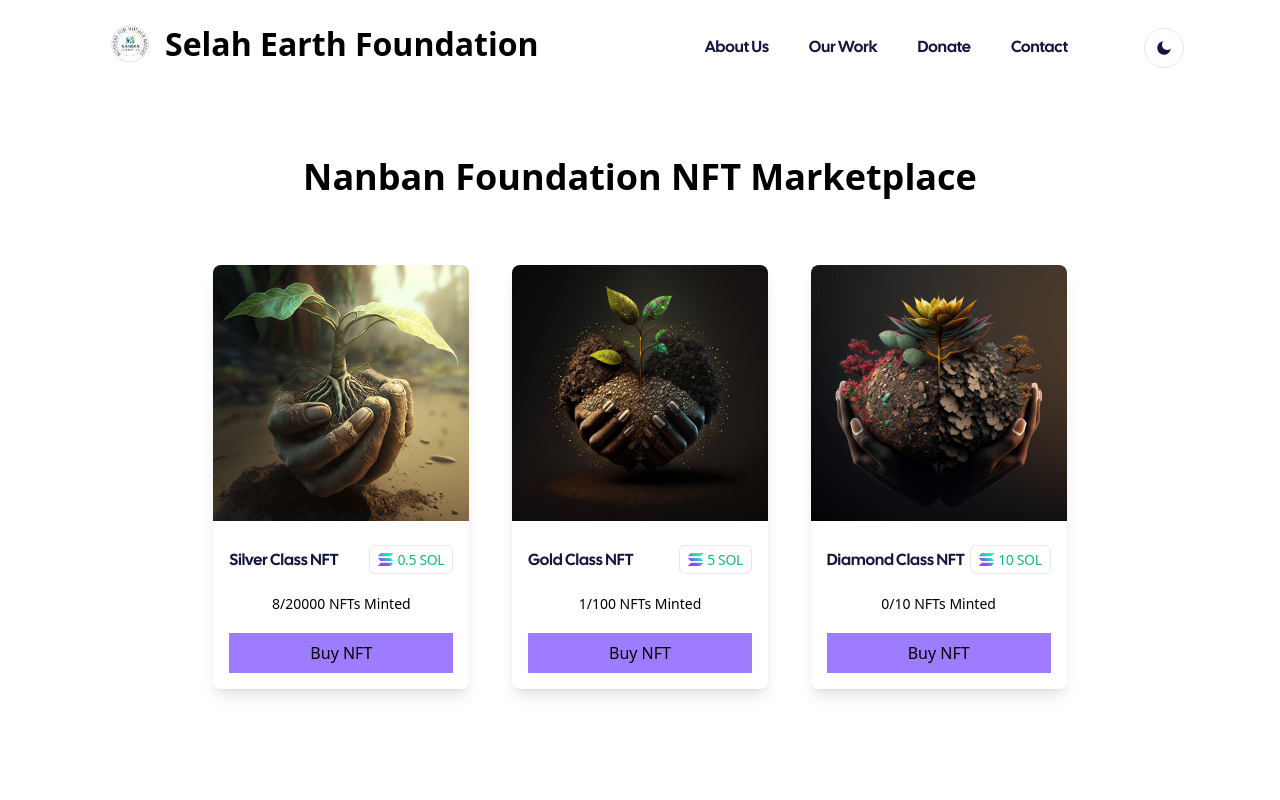
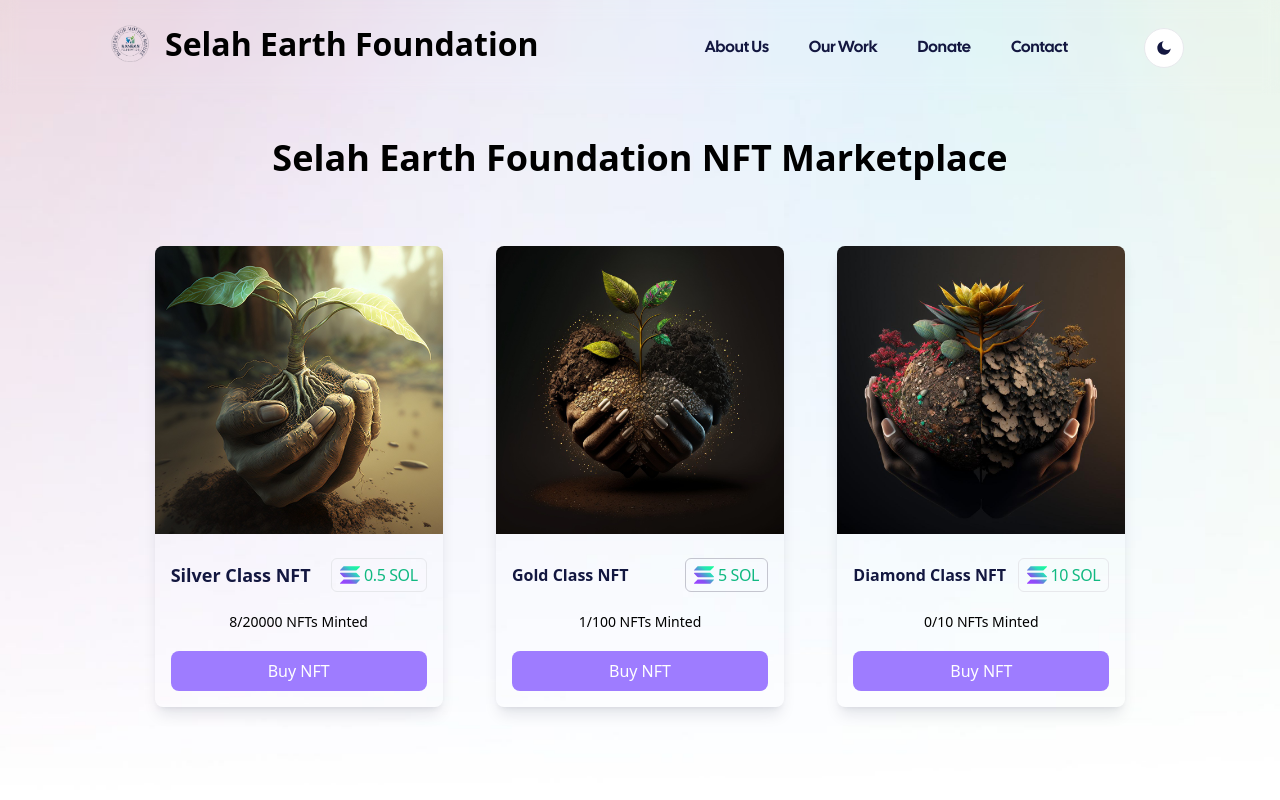
Before and after one commit to skdonepudi/nanban-website, a Next.js app: page /contribute in a window 1280 px wide. Shown: the top 800 px of the page. Built offline with nearby package versions, Linux system fonts and the light colour scheme.

Commit message:
Fix: Light mode for QR Code & Contribute page

```diff
--- a/components/backend/components/header/Header.jsx
+++ b/components/backend/components/header/Header.jsx
@@ -7,15 +7,8 @@
   return (
     <header className={styles.header}>
       <Head>
-        <title>NFT Vending Machine</title>
+        <title>Selah Earth Foundation</title>
       </Head>
-      <Image
-        src={HEADER_IMAGE}
-        width={1080}
-        height={100}
-        alt="Header"
-        priority
-      />
     </header>
   );
 };
--- a/components/backend/components/instruction/Instruction.module.scss
+++ b/components/backend/components/instruction/Instruction.module.scss
@@ -8,12 +8,14 @@
 	margin: 16px 0;
 	padding: 32px;
 	text-align: center;
+	color: white;
 }
 
 .instruction {
 	font-weight: 600;
 	line-height: 1.2;
 	margin: 0;
+	text-transform: none;
 }
 
 .step {
--- a/components/backend/components/poll-for-signature/PollForSignature.jsx
+++ b/components/backend/components/poll-for-signature/PollForSignature.jsx
@@ -31,13 +31,14 @@
         <QRCode qrCodeParams={qrCodeParams} />
       </ContentContainer>
 
-      <div className={styles.instructions}>
+      <div className="flex flex-col">
         <Instruction
           stepNumber={currentInstruction}
           stepText={INSTRUCTION_STEPS[currentInstruction - 1]}
         />
+        <SupportedWallets />
       </div>
-      <SupportedWallets />
+
       <CreditLine />
     </div>
   );
--- a/components/backend/components/poll-for-signature/PollForSignature.module.scss
+++ b/components/backend/components/poll-for-signature/PollForSignature.module.scss
@@ -10,7 +10,3 @@
 .codecontainer {
 	margin-bottom: 32px;
 }
-
-.instructions {
-	margin: 0 0 32px 0;
-}
--- a/components/backend/components/supported-wallets/SupportedWallets.jsx
+++ b/components/backend/components/supported-wallets/SupportedWallets.jsx
@@ -7,7 +7,7 @@
   return (
     <div className={styles["wallets"]}>
       <h3 className={styles["wallets-headline"]}>Supported Wallets</h3>
-      <div className={styles["wallets-logos"]}>
+      <div className="flex space-x-10">
         {SUPPORTED_WALLETS.map((wallet, i) => {
           return (
             <div
--- a/components/footer.jsx
+++ b/components/footer.jsx
@@ -6,7 +6,7 @@
     <>
       {/* <!-- Footer --> */}
 
-      <footer className="dark:bg-jacarta-900 page-footer p-6 bg-[#ededee]">
+      <footer className="dark:bg-jacarta-900 page-footer relative p-6 bg-[#ededee]">
         <div className="container">
           <div className="grid grid-cols-3 gap-x-7  md:gap-y-14 pt-12 pb-12 md:grid-cols-12">
             <div className="col-span-3 md:col-span-4">
--- a/lib/constants.js
+++ b/lib/constants.js
@@ -13,7 +13,7 @@
 };
 
 export const HEADER_IMAGE = "/images/header.png";
-export const ANIMATE_BACKGROUND = true;
+export const ANIMATE_BACKGROUND = false;
 
 export const HOME_HEADLINE = "";
 export const HOME_SUBHEAD = "";
@@ -23,7 +23,7 @@
 export const INSTRUCTION_STEPS = [
   "Scan the QR code with your mobile wallet",
   "Confirm the transaction on your mobile device",
-  "Receive an NFT in your wallet",
+  "You'll receive the NFT in your wallet.",
 ];
 
 export const SUPPORTED_WALLETS = [
--- a/pages/contribute.jsx
+++ b/pages/contribute.jsx
@@ -1,35 +1,41 @@
 import Link from "next/link";
-import data from '../count.json';
+import data from "../count.json";
+import Image from "next/image";
 export default function MainPage() {
   return (
     // A centerd div with 3 NFT images with their name, price and a link to their page
 
     <div className="flex flex-col items-center justify-center min-h-screen py-2 bg-gradient-to-r from-indigo-400 to-cyan-400">
       <main className="flex flex-col items-center justify-center w-full flex-1 px-20 text-center">
+        <picture className="pointer-events-none absolute inset-x-0 top-0 -z-10 dark:hidden">
+          <figure className="h-screen w-full">
+            <Image src="/images/gradient.jpg" alt="gradient" layout="fill" />
+          </figure>
+        </picture>
         <h1 className="text-4xl my-10 text-center font-bold">
-          <a> Nanban Foundation NFT Marketplace</a>
+          <a> Selah Earth Foundation NFT Marketplace</a>
         </h1>
 
-        <div className="flex flex-wrap items-center justify-around max-w-4xl mt-6 sm:w-full ">
+        <div className="flex flex-wrap items-center justify-around max-w-5xl mt-6 sm:w-full ">
           <Link href={{ pathname: "/home2", query: { cls: "Silver" } }}>
-            <div className="bg-gray-800 rounded-lg shadow-lg overflow-hidden">
+            <div className="bg-gray-800 rounded-lg shadow-lg overflow-hidden hover:scale-110 transition-transform duration-500">
               <img
                 src="/backend/images/1.jpg"
-                className="w-full h-64 object-cover"
+                className="w-full h-72 object-cover"
                 alt={"name"}
               />
               <div className="p-4">
-                <div className="my-2 flex items-center justify-between">
+                <div className="my-2 flex items-center justify-between ">
                   <a href="item.html">
-                    <span className="font-display text-base text-jacarta-700 hover:text-accent dark:text-white">
+                    <span className="font-bold text-md text-jacarta-700 hover:text-accent dark:text-white">
                       Silver class NFT
                     </span>
                   </a>
                   <span className="flex items-center whitespace-nowrap rounded-md border border-jacarta-100 py-1 px-2 dark:border-jacarta-600">
                     <span data-tippy-content="SOL" className="mr-1">
                       <svg
-                        width="15"
-                        height="15"
+                        width="20"
+                        height="20"
                         viewBox="0 0 101 88"
                         fill="none"
                         xmlns="http://www.w3.org/2000/svg"
@@ -57,22 +63,22 @@
                         </defs>
                       </svg>
                     </span>
-                    <span className="text-sm font-medium tracking-tight text-green">
+                    <span className="text-[18] font-medium tracking-tight text-green">
                       0.5 SOL
                     </span>
                   </span>
                 </div>
-                <div className="  flex items-center justify-center space-x-1 rounded-full bg-gray-300 my-4 py-1 px-4 text-sm">
+                <div className="flex items-center justify-center space-x-1 rounded-full bg-gray-300 my-4 py-1 px-4 text-sm">
                   <span
                     className=" whitespace-nowrap text-gray-800 "
                     data-countdown="2022-10-14T10:45:30"
                     data-expired="This auction has ended"
                   >
-                    {data['silver_count']}/20000 NFTs minted
+                    {data["silver_count"]}/20000 NFTs minted
                   </span>
                 </div>
                 <Link href={{ pathname: "/nft", query: { cls: "Silver" } }}>
-                  <a className="block bg-accent-light dark:bg-accent-dark w-full py-2 mt-2 text-center font-medium bg-indigo-500 hover:text-gray-300">
+                  <a className="block bg-accent-light w-full py-2 mt-2 text-center text-white rounded-lg font-medium hover:text-gray-300 dark:bg-accent-dark">
                     Buy NFT
                   </a>
                 </Link>
@@ -80,24 +86,24 @@
             </div>
           </Link>
           <Link href={{ pathname: "/nft", query: { cls: "Gold" } }}>
-            <div className="bg-gray-800 rounded-lg shadow-lg overflow-hidden">
+            <div className="bg-gray-800 rounded-lg shadow-lg overflow-hidden hover:scale-110 transition-transform duration-500">
               <img
                 src="/backend/images/2.jpg"
-                className="w-full h-64 object-cover"
+                className="w-full h-72 object-cover"
                 alt={"name"}
               />
               <div className="p-4">
                 <div className="my-2 flex items-center justify-between">
                   <a href="item.html">
-                    <span className="font-display text-base text-jacarta-700 hover:text-accent dark:text-white">
+                    <span className="font-bold text-[18] text-jacarta-700 hover:text-accent dark:text-white">
                       Gold class NFT
                     </span>
                   </a>
-                  <span className="flex items-center whitespace-nowrap rounded-md border border-jacarta-100 py-1 px-2 dark:border-jacarta-600">
+                  <span className="flex items-center whitespace-nowrap rounded-md border border-jacarta-200 py-1 px-2 dark:border-jacarta-600">
                     <span data-tippy-content="SOL" className="mr-1">
                       <svg
-                        width="15"
-                        height="15"
+                        width="20"
+                        height="20"
                         viewBox="0 0 101 88"
                         fill="none"
                         xmlns="http://www.w3.org/2000/svg"
@@ -125,7 +131,7 @@
                         </defs>
                       </svg>
                     </span>
-                    <span className="text-sm font-medium tracking-tight text-green">
+                    <span className="text-[18] font-medium tracking-tight text-green">
                       5 SOL
                     </span>
                   </span>
@@ -136,11 +142,11 @@
                     data-countdown="2022-10-14T10:45:30"
                     data-expired="This auction has ended"
                   >
-                    {data['gold_count']}/100 NFTs minted
+                    {data["gold_count"]}/100 NFTs minted
                   </span>
                 </div>
                 <Link href={{ pathname: "/nft", query: { cls: "Gold" } }}>
-                  <a className="block bg-accent-light dark:bg-accent-dark w-full py-2 mt-2 text-center font-medium bg-indigo-500 hover:text-gray-300">
+                  <a className="block bg-accent-light w-full py-2 mt-2 text-center text-white rounded-lg font-medium hover:text-gray-300 dark:bg-accent-dark">
                     Buy NFT
                   </a>
                 </Link>
@@ -148,24 +154,24 @@
             </div>
           </Link>
           <Link href={{ pathname: "/nft", query: { cls: "Diamond" } }}>
-            <div className="bg-gray-800 rounded-lg shadow-lg overflow-hidden">
+            <div className="bg-gray-800 rounded-lg shadow-lg overflow-hidden hover:scale-110 transition-transform duration-500">
               <img
                 src="/backend/images/3.jpg"
-                className="w-full h-64 object-cover"
+                className="w-full h-72 object-cover"
                 alt={"name"}
               />
               <div className="p-4">
                 <div className="my-2 flex items-center justify-between">
                   <a href="item.html">
-                    <span className="font-display text-base text-jacarta-700 hover:text-accent dark:text-white">
+                    <span className="font-bold text-[18] text-jacarta-700 hover:text-accent dark:text-white">
                       Diamond class NFT
                     </span>
                   </a>
                   <span className="flex items-center whitespace-nowrap rounded-md border border-jacarta-100 py-1 px-2 dark:border-jacarta-600">
                     <span data-tippy-content="SOL" className="mr-1">
                       <svg
-                        width="15"
-                        height="15"
+                        width="20"
+                        height="20"
                         viewBox="0 0 101 88"
                         fill="none"
                         xmlns="http://www.w3.org/2000/svg"
@@ -193,7 +199,7 @@
                         </defs>
                       </svg>
                     </span>
-                    <span className="text-sm font-medium tracking-tight text-green">
+                    <span className="text-[18] font-medium tracking-tight text-green">
                       10 SOL
                     </span>
                   </span>
@@ -204,11 +210,11 @@
                     data-countdown="2022-10-14T10:45:30"
                     data-expired="This auction has ended"
                   >
-                  {data['diamond_count']}/10 NFTs minted
+                    {data["diamond_count"]}/10 NFTs minted
                   </span>
                 </div>
                 <Link href={{ pathname: "/nft", query: { cls: "Diamond" } }}>
-                  <a className="block bg-accent-light w-full py-2 mt-2 text-center font-medium bg-indigo-500 hover:text-gray-300 dark:bg-accent-dark">
+                  <a className="block bg-accent-light w-full py-2 mt-2 text-center text-white rounded-lg font-medium hover:text-gray-300 dark:bg-accent-dark">
                     Buy NFT
                   </a>
                 </Link>
--- a/pages/nft.jsx
+++ b/pages/nft.jsx
@@ -6,7 +6,7 @@
   FindTransactionSignatureError,
   validateTransactionSignature,
 } from "@solana/pay";
-
+import Image from "next/image";
 import { ANIMATE_BACKGROUND, STATES } from "../lib/constants";
 import { generateQRParams } from "../lib/qrparams";
 import { getSigner } from "../lib/getsigner";
@@ -30,7 +30,6 @@
   } else if (cls === "Diamond") {
     amount = 10;
   }
-
 
   // QR code params
   const qrParams = generateQRParams(amount);
@@ -57,9 +56,14 @@
     data: null,
   });
 
-
   //DATA FOR PDF
-  const [pdfData, setPdfData] = useState({signer: "", date: "", amount: "", transactionId: "",mint: ""});
+  const [pdfData, setPdfData] = useState({
+    signer: "",
+    date: "",
+    amount: "",
+    transactionId: "",
+    mint: "",
+  });
 
   // useEffect(() => {
   //   // navigate to success screen after mint
@@ -131,19 +135,24 @@
                           result.transaction.message.accountKeys
                         );
 
-
-
-
                         setStatus({ state: STATES.AWAIT_FOR_NFT_MINT });
-                        setPdfData({...pdfData, transactionId: result.transaction.signatures[0], date: new Date().toLocaleString(), amount: amount, mint: cls});
+                        setPdfData({
+                          ...pdfData,
+                          transactionId: result.transaction.signatures[0],
+                          date: new Date().toLocaleString(),
+                          amount: amount,
+                          mint: cls,
+                        });
 
                         // mint or transfer the NFT
                         fetch(`${apiUrl}?signer=${signer}&edition=${cls}`)
                           .then((res) => {
                             if (res.ok) {
-                              res.json().then((data) => {setPdfData((pdfData)=>{
-                                return {...pdfData, signer: data.signer}
-                              })});
+                              res.json().then((data) => {
+                                setPdfData((pdfData) => {
+                                  return { ...pdfData, signer: data.signer };
+                                });
+                              });
                               // success
                               setStatus({
                                 state: STATES.NFT_MINT_SUCCESS,
@@ -219,15 +228,21 @@
   }, []);
 
   return (
+    <>
       <div className={styles.container}>
-      <AmbientBackground animate={ANIMATE_BACKGROUND} />
         <Header />
-
-      <main className={styles.main}>
+        <picture className="pointer-events-none absolute inset-x-0 top-0 -z-10 dark:hidden">
+          <figure className="h-screen w-full">
+            <Image src="/images/gradient.jpg" alt="gradient" layout="fill" />
+          </figure>
+        </picture>
+        <main className="mt-24">
           {(status.state === STATES.POLL_FOR_SIGNATURE && (
             <PollForSignature qrCodeParams={qrParams} />
           )) ||
-          (status.state === STATES.NFT_MINT_SUCCESS && <SuccessScreen pdfData={pdfData} />) ||
+            (status.state === STATES.NFT_MINT_SUCCESS && (
+              <SuccessScreen pdfData={pdfData} />
+            )) ||
             (status.state === STATES.AWAIT_FOR_VALIDATION && (
               <LoadingScreen
                 title="Confirming Transaction"
@@ -264,9 +279,8 @@
               <ErrorScreen message={STATES.ERROR} errorData={status.data} />
             ))}
         </main>
-
-      <footer className={styles.footer}></footer>
       </div>
+    </>
   );
 }
 
```
Also changed, not shown: components/backend/components/supported-wallets/SupportedWallets.module.scss (+5 -8 lines). Lines whose indentation alone changed are shown as unchanged.
